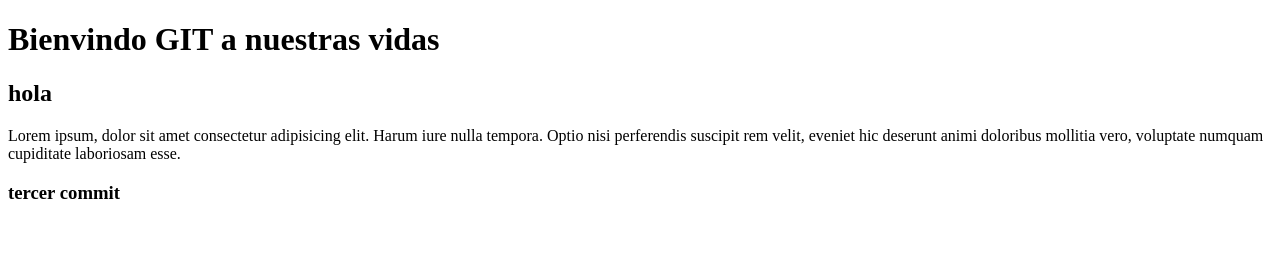
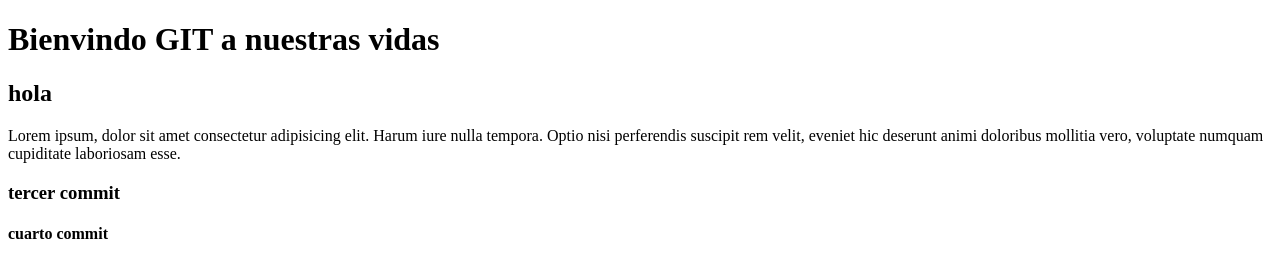
Before and after one commit to Nati92mazzeo/comissabados, a plain HTML site: page index.html in a window 1280 px wide. Drawn offline with Linux system fonts and the light colour scheme.

Commit message:
commit 4

```diff
--- a/index.html
+++ b/index.html
@@ -12,5 +12,7 @@
     <p>Lorem ipsum, dolor sit amet consectetur adipisicing elit. Harum iure nulla tempora. Optio nisi perferendis suscipit rem velit, eveniet hic deserunt animi doloribus mollitia vero, voluptate numquam cupiditate laboriosam esse.</p>
 
 <h3>tercer commit</h3>
+
+<h4>cuarto commit</h4>
 </body>
 </html>
```
